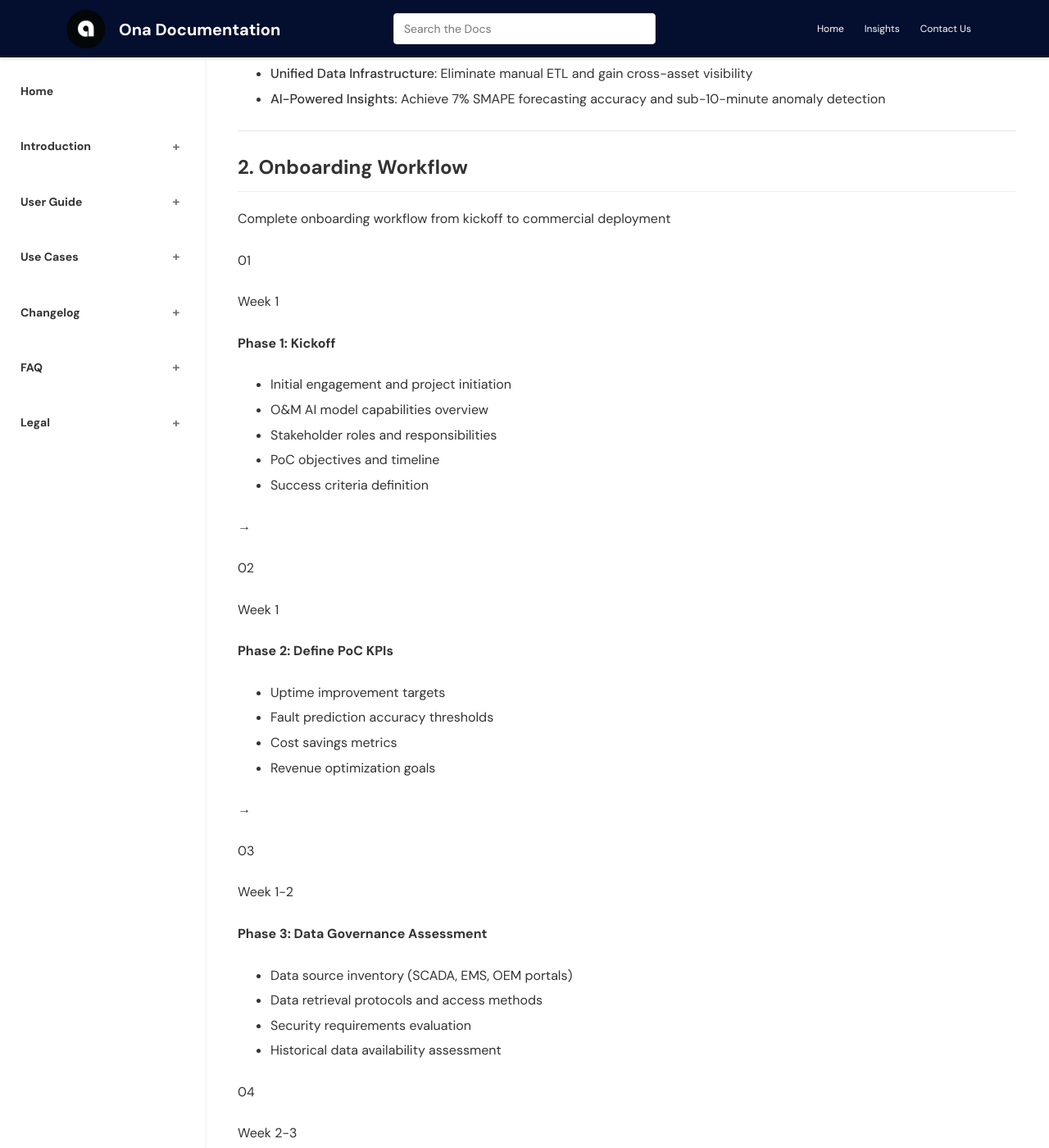
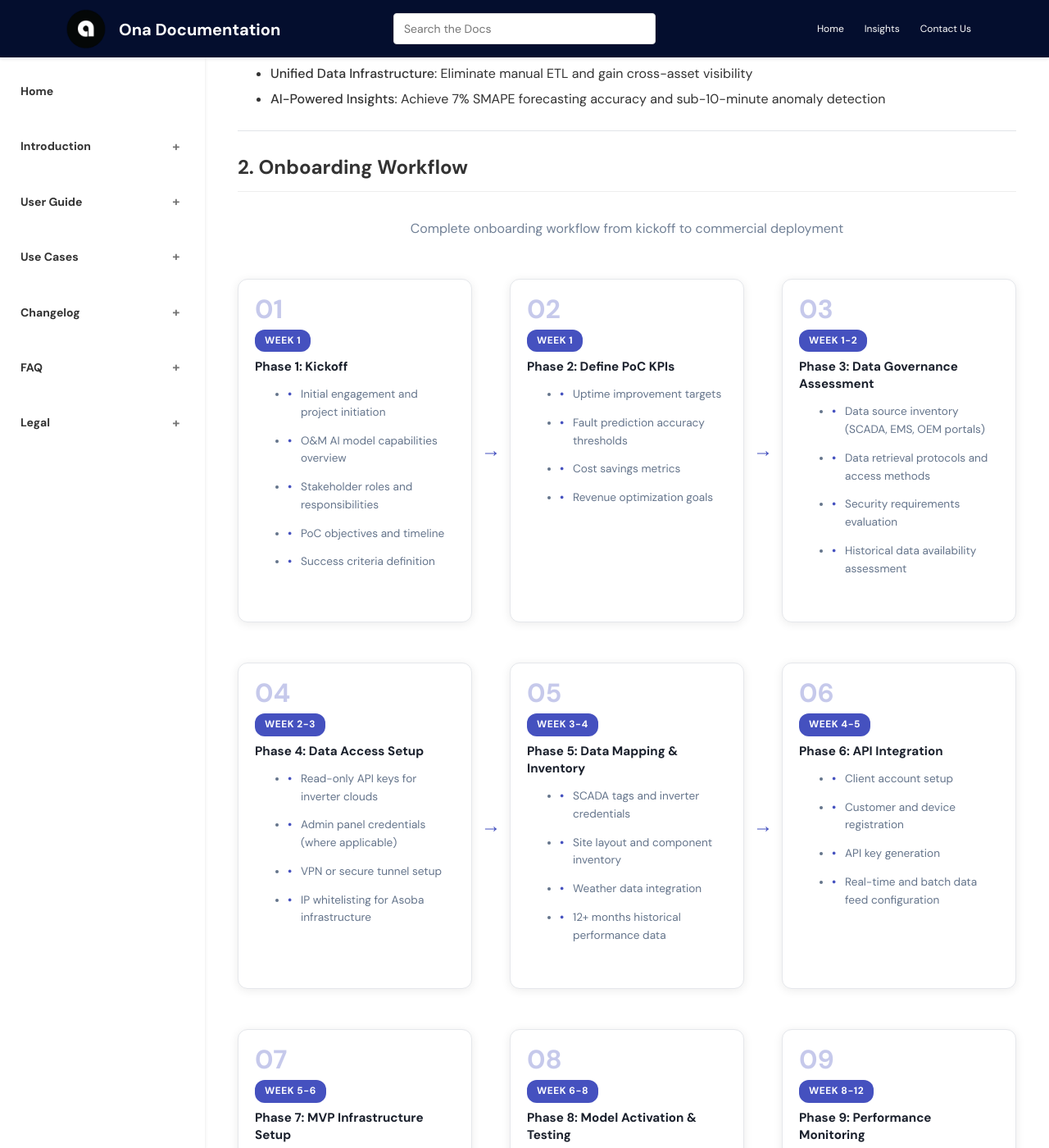
Before and after one commit to AsobaCloud/asobacode.github.io, a Jekyll site: the page built from user-guide.md, in a window 1280 px wide and 1400 px high, scrolled down 476 px. Shown: the whole window at 82% size. Built offline with Jekyll 4.4.1, drawn with Linux system fonts in a browser that asks for light colours.

Commit message:
Add missing roadmap/pipeline CSS for Onboarding Workflow
- Add pipeline-container, pipeline-row, pipeline-step styles
- Add roadmap-container and roadmap-step styles
- Add step-number, step-phase, step-list, and step-content styles
- Add pipeline-arrow styles with responsive rotation
- Add utility classes: text-center, mb-12, text-gray-600
- CSS now matches Implementation Roadmap example styling

```diff
--- a/assets/css/styles.css
+++ b/assets/css/styles.css
@@ -946,3 +946,140 @@ h1[id], h2[id], h3[id], h4[id], h5[id], h6[id] {
   max-width: 100%;
   height: auto;
 }
+
+/* Pipeline Container */
+.pipeline-container {
+  margin: 32px 0;
+}
+
+.pipeline-row {
+  display: flex;
+  align-items: stretch;
+  justify-content: center;
+  gap: 8px;
+  margin-bottom: 24px;
+}
+
+.pipeline-row:last-child {
+  margin-bottom: 0;
+}
+
+.pipeline-step {
+  background: #fff;
+  border-radius: 12px;
+  padding: 20px;
+  box-shadow: 0 2px 12px rgba(0, 0, 0, 0.08);
+  border: 1px solid #e5e7eb;
+  flex: 1;
+  max-width: 280px;
+  display: flex;
+  flex-direction: column;
+}
+
+.step-number {
+  font-size: 2rem;
+  font-weight: 800;
+  color: #4551bf;
+  opacity: 0.3;
+  margin-bottom: 8px;
+  line-height: 1;
+}
+
+.step-content h4 {
+  font-size: 0.95rem;
+  font-weight: 600;
+  color: #1a202c;
+  margin: 0 0 8px 0;
+  line-height: 1.4;
+}
+
+.step-content p {
+  font-size: 0.85rem;
+  line-height: 1.5;
+  color: #64748b;
+  margin: 0;
+}
+
+.pipeline-arrow {
+  display: flex;
+  align-items: center;
+  justify-content: center;
+  font-size: 1.5rem;
+  color: #4551bf;
+  font-weight: bold;
+  min-width: 30px;
+}
+
+@media (max-width: 900px) {
+  .pipeline-row {
+    flex-direction: column;
+    align-items: center;
+  }
+
+  .pipeline-step {
+    max-width: 100%;
+    width: 100%;
+  }
+
+  .pipeline-arrow {
+    transform: rotate(90deg);
+    margin: 8px 0;
+  }
+}
+
+/* Roadmap Specific Styles */
+.roadmap-container {
+  margin: 32px 0;
+}
+
+.roadmap-step {
+  max-width: 320px;
+}
+
+.step-phase {
+  display: inline-block;
+  background: #4551bf;
+  color: #fff;
+  font-size: 0.75rem;
+  font-weight: 600;
+  padding: 4px 12px;
+  border-radius: 12px;
+  margin-bottom: 8px;
+  text-transform: uppercase;
+  letter-spacing: 0.5px;
+}
+
+.step-list {
+  list-style: none;
+  padding: 0;
+  margin: 8px 0 0 0;
+}
+
+.step-list li {
+  font-size: 0.85rem;
+  color: #64748b;
+  padding: 4px 0;
+  padding-left: 16px;
+  position: relative;
+}
+
+.step-list li::before {
+  content: "•";
+  position: absolute;
+  left: 0;
+  color: #4551bf;
+  font-weight: bold;
+}
+
+/* Utility classes for roadmap */
+.text-center {
+  text-align: center;
+}
+
+.mb-12 {
+  margin-bottom: 3rem;
+}
+
+.text-gray-600 {
+  color: #718096;
+}
```
